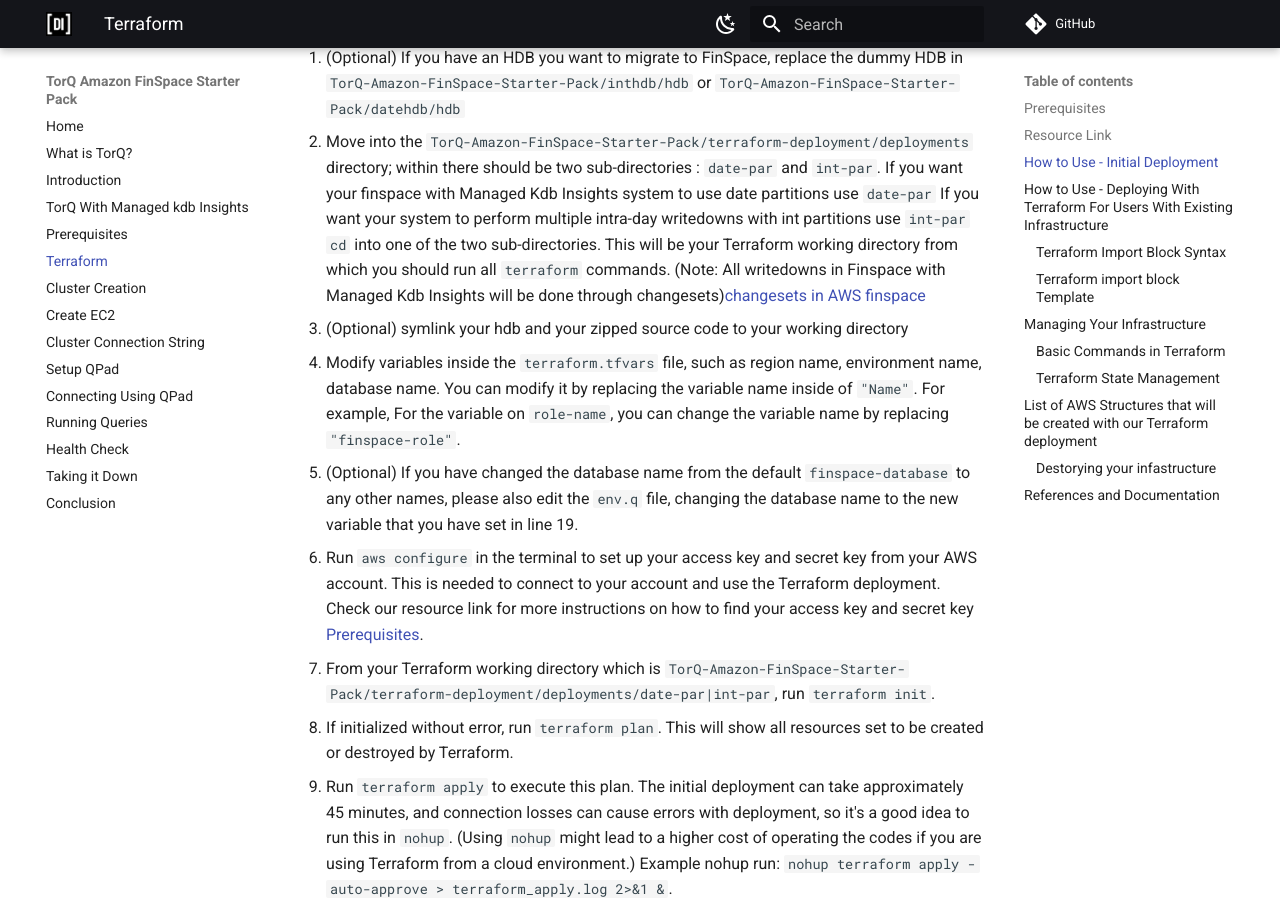
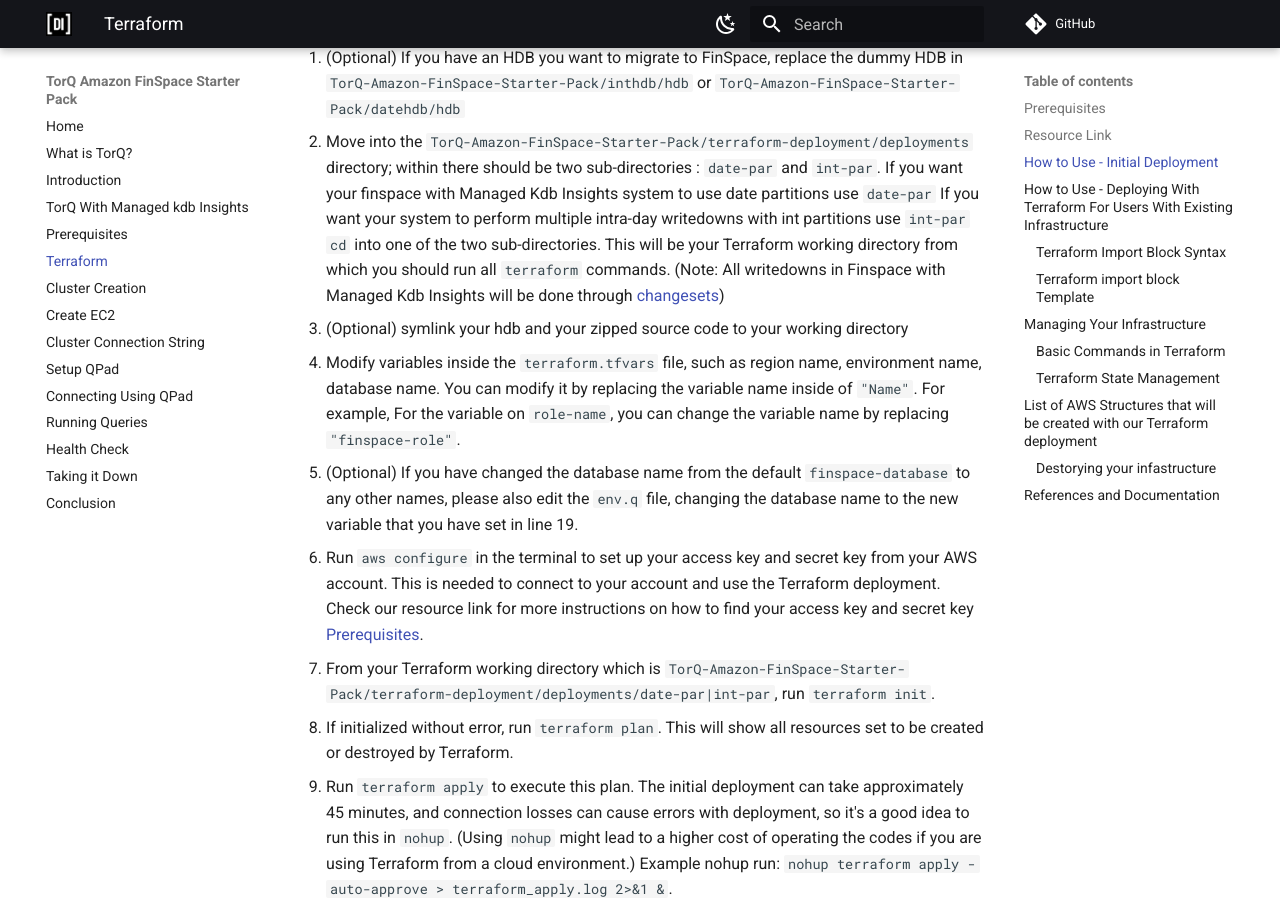
Before and after one commit to DataIntellectTech/TorQ-Amazon-FinSpace-Starter-Pack, an MkDocs documentation site: the page built from docs/05-terraform.md, in a window 1280 px wide and 900 px high, scrolled down 1878 px. Built offline with MkDocs 1.6.1 and Material for MkDocs 9.7.7, drawn with Linux system fonts in a browser that asks for light colours; comment, search, counter and statistics services are not loaded.

Commit message:
Fix list numbering, fix hyperlinks

```diff
--- a/docs/05-terraform.md
+++ b/docs/05-terraform.md
@@ -41,11 +41,11 @@
   If you want your finspace with Managed Kdb Insights system to use date partitions use `date-par`
   If you want your system to perform multiple intra-day writedowns with int partitions use `int-par`
   `cd` into one of the two sub-directories. This will be your Terraform working directory from which you should run all `terraform` commands.
-  (Note: All writedowns in Finspace with Managed Kdb Insights will be done through changesets)[changesets in AWS finspace](https://docs.aws.amazon.com/finspace/latest/userguide/creating-changeset-in-a-dataset.html)
+  (Note: All writedowns in Finspace with Managed Kdb Insights will be done through [changesets](https://docs.aws.amazon.com/finspace/latest/userguide/creating-changeset-in-a-dataset.html))
 3. (Optional) symlink your hdb and your zipped source code to your working directory
 4. Modify variables inside the `terraform.tfvars` file, such as region name, environment name, database name. You can modify it by replacing the variable name inside of `"Name"`. For example, For the variable on `role-name`, you can change the variable name by replacing `"finspace-role"`.
 5. (Optional) If you have changed the database name from the default `finspace-database` to any other names, please also edit the `env.q` file, changing the database name to the new variable that you have set in line 19.
-6. Run `aws configure` in the terminal to set up your access key and secret key from your AWS account. This is needed to connect to your account and use the Terraform deployment. Check our resource link for more instructions on how to find your access key and secret key [Prerequisites](#Prerequisites).
+6. Run `aws configure` in the terminal to set up your access key and secret key from your AWS account. This is needed to connect to your account and use the Terraform deployment. Check our resource link for more instructions on how to find your access key and secret key [Prerequisites](#prerequisites).
 7. From your Terraform working directory which is `TorQ-Amazon-FinSpace-Starter-Pack/terraform-deployment/deployments/date-par|int-par`, run `terraform init`.
 8. If initialized without error, run `terraform plan`. This will show all resources set to be created or destroyed by Terraform.
 9. Run `terraform apply` to execute this plan. The initial deployment can take approximately 45 minutes, and connection losses can cause errors with deployment, so it's a good idea to run this in `nohup`. (Using `nohup` might lead to a higher cost of operating the codes if you are using Terraform from a cloud environment.) Example nohup run: `nohup terraform apply -auto-approve > terraform_apply.log 2>&1 &`.
```
